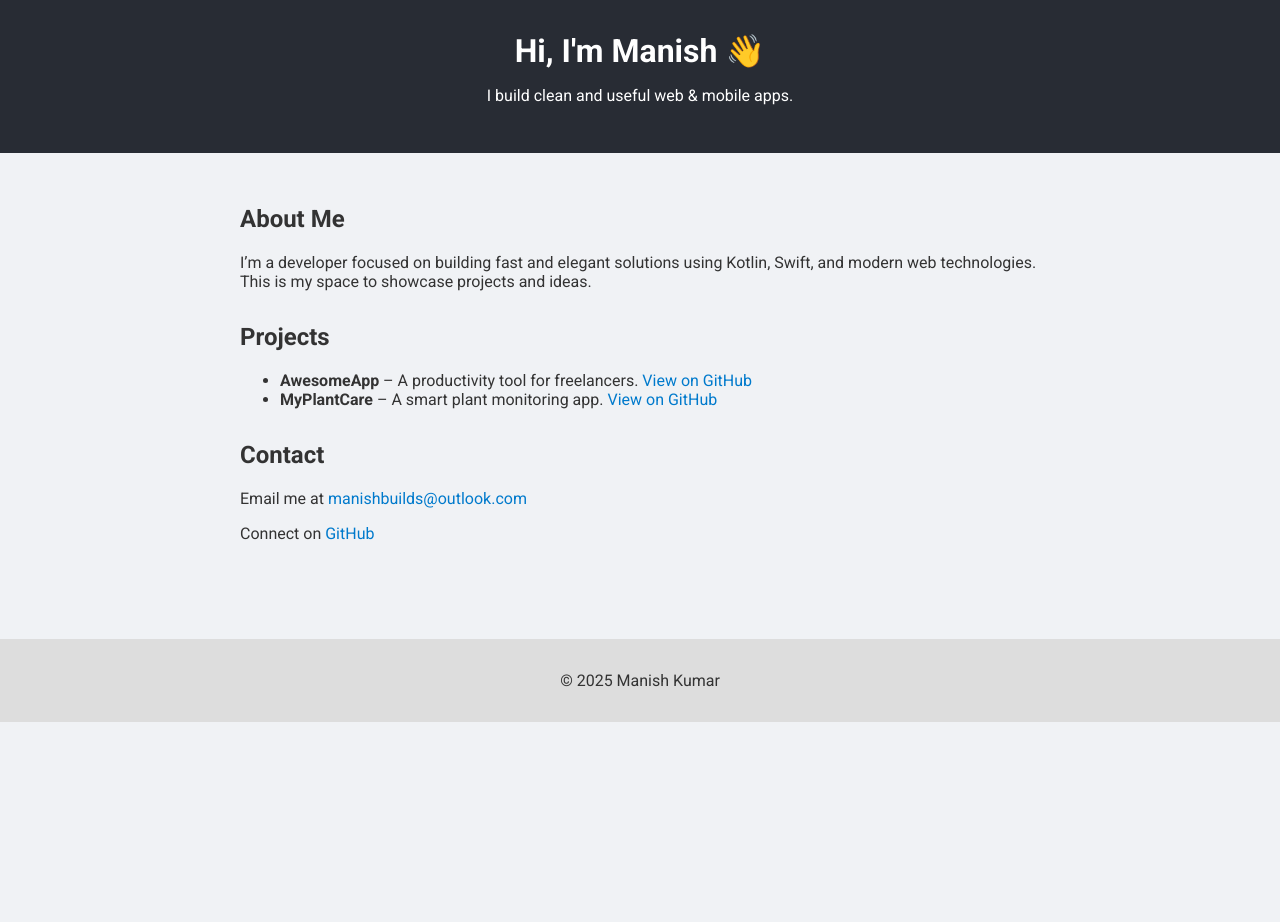
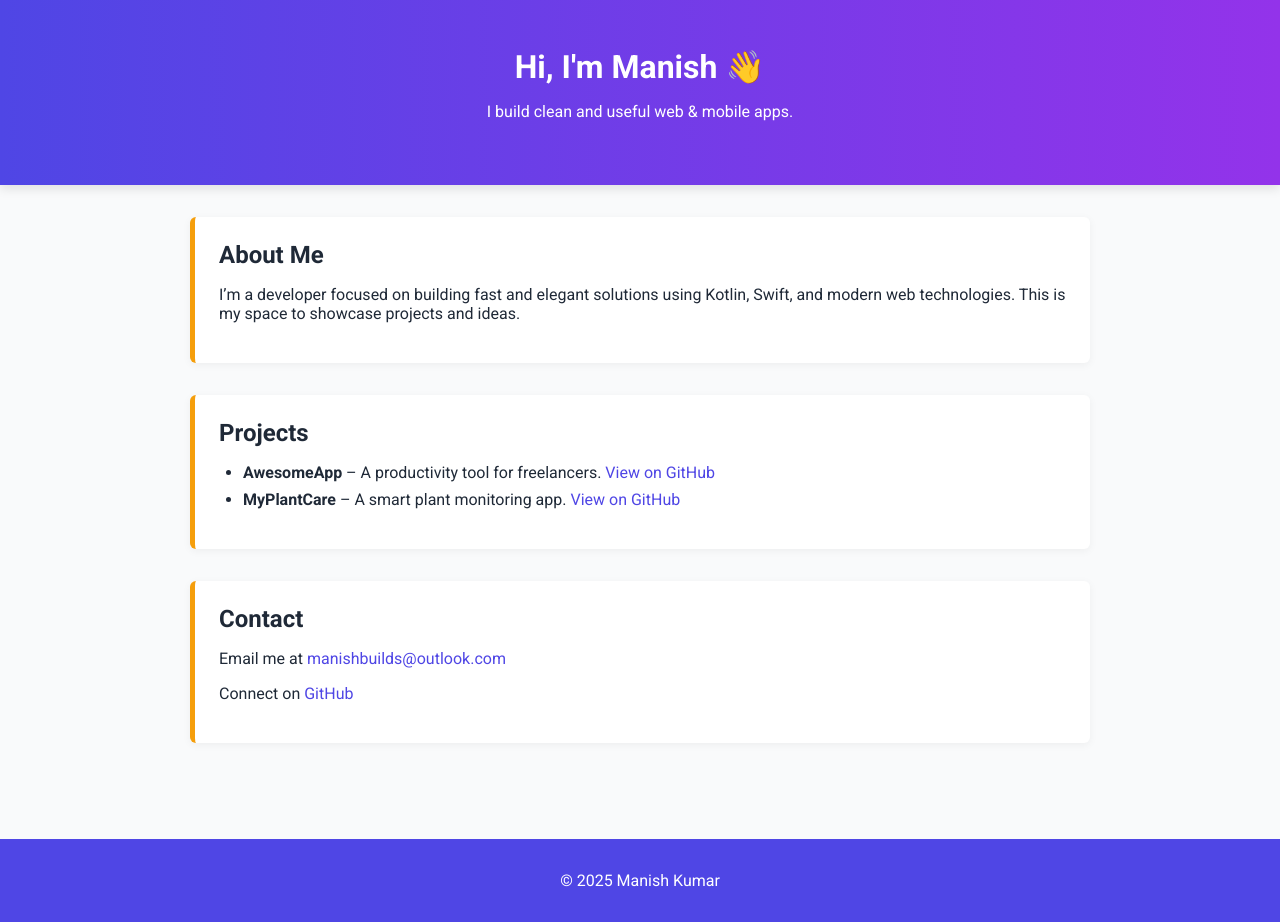
Before and after one commit to manishbuilds/manishbuilds.github.io, a plain HTML site: page index.html in a window 1280 px wide. Before the commit the page ends 800 px from the top, so only its background shows below. Drawn offline with Linux system fonts and the light colour scheme.

Commit message:
Update index.html

```diff
--- a/index.html
+++ b/index.html
@@ -7,33 +7,53 @@
   <title>Manish Builds</title>
   <link href="https://fonts.googleapis.com/css2?family=Roboto:wght@400;700&display=swap" rel="stylesheet">
   <style>
+    :root {
+      --primary: #4f46e5;
+      --secondary: #9333ea;
+      --accent: #f59e0b;
+      --bg: #f9fafb;
+      --text: #1f2937;
+    }
     body {
       font-family: 'Roboto', sans-serif;
       margin: 0;
       padding: 0;
-      background: #f0f2f5;
-      color: #333;
+      background: var(--bg);
+      color: var(--text);
     }
     header {
-      background-color: #282c34;
+      background: linear-gradient(90deg, var(--primary), var(--secondary));
       color: white;
-      padding: 2rem;
+      padding: 3rem 1rem;
       text-align: center;
+      box-shadow: 0 4px 10px rgba(0, 0, 0, 0.1);
     }
     main {
-      max-width: 800px;
+      max-width: 900px;
       margin: auto;
       padding: 2rem;
     }
-    h1 {
-      margin: 0;
+    h1, h2 {
+      margin: 0 0 1rem;
     }
     .section {
+      background: white;
+      border-left: 5px solid var(--accent);
+      padding: 1.5rem;
       margin-bottom: 2rem;
+      box-shadow: 0 2px 8px rgba(0, 0, 0, 0.05);
+      border-radius: 6px;
+    }
+    ul {
+      padding-left: 1.5rem;
+    }
+    li {
+      margin-bottom: 0.5rem;
     }
     a {
-      color: #007acc;
+      color: var(--primary);
       text-decoration: none;
+      font-weight: 500;
     }
     a:hover {
       text-decoration: underline;
@@ -41,7 +61,8 @@
     footer {
       text-align: center;
       padding: 1rem;
-      background: #ddd;
+      background: var(--primary);
+      color: white;
       margin-top: 2rem;
     }
   </style>
```
